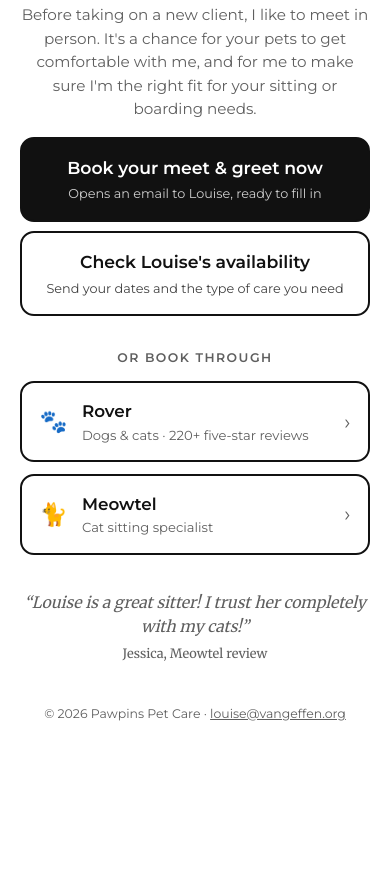
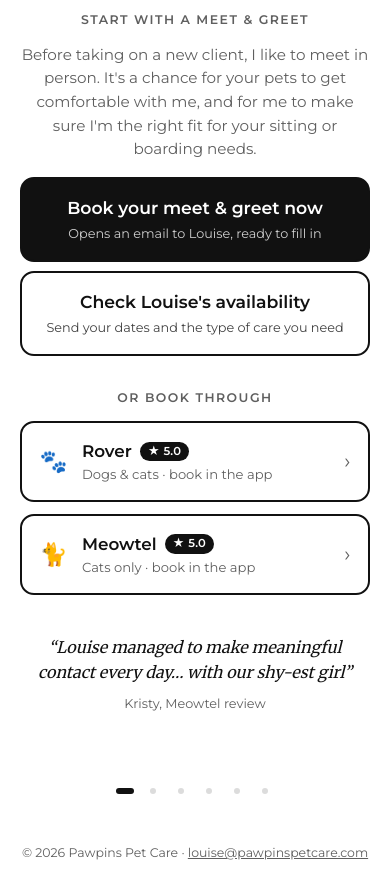
Before and after one commit to geffen/pawpinspetcare, a plain HTML site: page index.html in a window 390 px wide. Shown: the part 831-1726 px from the top of the page. Before the commit the page ends 1586 px from the top, so only its background shows below. Drawn offline with Linux system fonts and the light colour scheme.

Commit message:
Add reviews carousel, rating badges, favicon and copy updates
- Testimonials carousel on both pages (reviews.js): six client reviews
  from Rover and Meowtel, slow cross-fade, dots, swipe on phones, pauses
  on hover/focus/hidden tab, steady height, respects reduced motion
- "5.0" star badges on the Rover and Meowtel buttons with one-line
  subtitles so they don't wrap on phones
- Email switched to louise@pawpinspetcare.com everywhere
- Favicon cropped to the cat's head from the logo (favicon.ico,
  favicon-32.png); full logo as the Apple touch icon
- Intro mentions she is fully insured; "Insured" highlight added
- "Kenmore, WA" bolded in the tagline

Co-Authored-By: Claude Opus 5.5 <noreply@anthropic.com>

```diff
--- a/index.html
+++ b/index.html
@@ -14,8 +14,9 @@
   <meta property="og:url" content="https://www.pawpinspetcare.com/">
   <meta property="og:image" content="https://www.pawpinspetcare.com/icon.png">
 
-  <link rel="icon" href="icon.png">
-  <link rel="apple-touch-icon" href="icon.png">
+  <link rel="icon" href="favicon.ico" sizes="any">
+  <link rel="icon" href="favicon-32.png" type="image/png" sizes="32x32">
+  <link rel="apple-touch-icon" href="apple-touch-icon.png">
   <link rel="preconnect" href="https://fonts.googleapis.com">
   <link rel="preconnect" href="https://fonts.gstatic.com" crossorigin>
   <link href="https://fonts.googleapis.com/css2?family=Merriweather:wght@400;700&family=Montserrat:wght@400;500;600&display=swap" rel="stylesheet">
@@ -28,8 +29,8 @@
     "founder": { "@type": "Person", "name": "Louise Van Geffen" },
     "url": "https://www.pawpinspetcare.com/",
     "logo": "https://www.pawpinspetcare.com/icon.png",
-    "email": "louise@vangeffen.org",
-    "description": "In-home cat and pet sitting with over 15 years of professional experience.",
+    "email": "louise@pawpinspetcare.com",
+    "description": "Insured, in-home cat and pet sitting with over 15 years of professional experience.",
     "address": { "@type": "PostalAddress", "addressLocality": "Kenmore", "addressRegion": "WA", "postalCode": "98028", "addressCountry": "US" },
     "areaServed": ["Kenmore", "Bothell", "Kirkland", "Redmond", "Woodinville"],
     "sameAs": [
@@ -48,12 +49,12 @@
       <img class="logo" src="logo.png" width="881" height="1422"
            alt="Pawpins Pet Care logo: a cat holding an umbrella, with a kitten">
       <p class="name">Louise Van Geffen</p>
-      <p class="tagline">Gentle, loving, reliable care · Kenmore, WA</p>
+      <p class="tagline">Gentle, loving, reliable care · <strong>Kenmore, WA</strong></p>
     </header>
 
     <p class="blurb">
-      Hi, I'm <strong>Louise</strong>. I've been a professional pet carer for
-      over 15 years and I'm happiest with shy or nervous kitties. I go at
+      Hi, I'm <strong>Louise</strong>, a fully insured professional pet carer with
+      over 15 years of experience. I'm happiest with shy or nervous kitties. I go at
       your pet's pace, whether that's play, cuddles, or quiet company, and
       I'm comfortable with medications from pills and drops to injections and
       sub-Q fluids. You'll get a photo update every visit.
@@ -61,6 +62,7 @@
 
     <ul class="facts" aria-label="Highlights">
       <li>15+ years experience</li>
+      <li>Insured</li>
       <li>Background-checked</li>
       <li>Medications &amp; injections</li>
       <li>Kenmore · Bothell · Kirkland · Redmond · Woodinville</li>
@@ -75,12 +77,12 @@
       </p>
       <div class="cta-buttons">
         <a class="cta-btn primary" data-mail="meet"
-           href="mailto:louise@vangeffen.org?subject=Meet%20%26%20greet%20request">
+           href="mailto:louise@pawpinspetcare.com?subject=Meet%20%26%20greet%20request">
           Book your meet &amp; greet now
           <small>Opens an email to Louise, ready to fill in</small>
         </a>
         <a class="cta-btn secondary" data-mail="availability"
-           href="mailto:louise@vangeffen.org?subject=Checking%20your%20availability">
+           href="mailto:louise@pawpinspetcare.com?subject=Checking%20your%20availability">
           Check Louise's availability
           <small>Send your dates and the type of care you need</small>
         </a>
@@ -92,29 +94,29 @@
       <div class="links">
         <a class="btn rover" href="https://www.rover.com/members/louise-v-let-me-take-care-of-your-fur-baby/" rel="noopener">
           <span class="icon" aria-hidden="true">🐾</span>
-          <span><span class="label">Rover</span><span class="sub">Dogs &amp; cats · 220+ five-star reviews</span></span>
+          <span><span class="label">Rover <span class="badge" title="5-star rating">★ 5.0</span></span><span class="sub">Dogs &amp; cats · book in the app</span></span>
           <span class="arrow" aria-hidden="true">›</span>
         </a>
         <a class="btn meowtel" href="https://meowtel.com/cat-sitters/WA/kenmore/gentle-loving-and-reliable-cat-care" rel="noopener">
           <span class="icon" aria-hidden="true">🐈</span>
-          <span><span class="label">Meowtel</span><span class="sub">Cat sitting specialist</span></span>
+          <span><span class="label">Meowtel <span class="badge" title="5-star rating">★ 5.0</span></span><span class="sub">Cats only · book in the app</span></span>
           <span class="arrow" aria-hidden="true">›</span>
         </a>
         <!-- To add a text/call button, copy a block above and use href="sms:+1XXXXXXXXXX" or "tel:+1XXXXXXXXXX" -->
       </div>
     </section>
 
-    <blockquote class="quote">
-      “Louise is a great sitter! I trust her completely with my cats!”
-      <cite>Jessica, Meowtel review</cite>
-    </blockquote>
+    <section class="reviews" data-reviews aria-label="Client reviews">
+      <figure class="review is-active"><blockquote>“Louise is a great sitter! I trust her completely with my cats!”</blockquote><figcaption>Jessica, Meowtel review</figcaption></figure>
+    </section>
 
     <footer>
       © <span id="y">2026</span> Pawpins Pet Care ·
-      <a href="mailto:louise@vangeffen.org" style="color: inherit">louise@vangeffen.org</a>
+      <a href="mailto:louise@pawpinspetcare.com" style="color: inherit">louise@pawpinspetcare.com</a>
     </footer>
   </main>
   <script src="mail.js"></script>
+  <script src="reviews.js"></script>
   <script>document.getElementById('y').textContent = new Date().getFullYear();</script>
 </body>
 </html>
--- a/mail.js
+++ b/mail.js
@@ -1,7 +1,7 @@
 // Builds the pre-filled emails behind the meet & greet and availability buttons.
 // Each link has a plain mailto: fallback in its href; this fills in subject and body.
 (function () {
-  var TO = 'louise@vangeffen.org';
+  var TO = 'louise@pawpinspetcare.com';
   var TEMPLATES = {
     meet: {
       subject: 'Meet & greet request',
--- /dev/null
+++ b/reviews.js
@@ -0,0 +1,100 @@
+// Testimonials carousel, shared by the home page and the card page (/hi/).
+// To change the reviews, edit this list. Keep each quote short (one or two
+// sentences) so slides stay a similar height. Order = display order.
+// Order alternates sites and topics: shy cats, first-timers, medication, dogs, sick pets, repeat clients.
+var REVIEWS = [
+  { quote: 'Louise managed to make meaningful contact every day… with our shy-est girl', name: 'Kristy', source: 'Meowtel' },
+  { quote: 'This was my first time hiring a sitter for my boy… thank you for putting my mind at ease!', name: 'Hope G.', source: 'Rover' },
+  { quote: 'Lou was able to consistently administer the medication(s), keep our kitties comfortable, give them tons of playtime, and send us loads of updates!', name: 'Sarah', source: 'Meowtel' },
+  { quote: 'This is the second time we’ve left our sweet pup with Louise… Remy looks forward to seeing her again soon!!', name: 'Catherine D.', source: 'Rover' },
+  { quote: 'Louise was incredibly helpful in dealing with our sick cat while we were away… We will absolutely hire her again.', name: 'Kimberley', source: 'Meowtel' },
+  { quote: 'Louise is a great sitter! I trust her completely with my cats!', name: 'Jessica', source: 'Meowtel' }
+];
+
+(function () {
+  var root = document.querySelector('[data-reviews]');
+  if (!root || !REVIEWS.length) return;
+
+  var INTERVAL = 6000;
+  var reduceMotion = window.matchMedia('(prefers-reduced-motion: reduce)').matches;
+
+  // Build slides
+  var track = document.createElement('div');
+  track.className = 'reviews-track';
+  track.setAttribute('aria-live', 'off');
+  REVIEWS.forEach(function (r, i) {
+    var fig = document.createElement('figure');
+    fig.className = 'review' + (i === 0 ? ' is-active' : '');
+    fig.setAttribute('role', 'group');
+    fig.setAttribute('aria-roledescription', 'slide');
+    fig.setAttribute('aria-label', (i + 1) + ' of ' + REVIEWS.length);
+    if (i !== 0) fig.setAttribute('aria-hidden', 'true');
+    var q = document.createElement('blockquote');
+    q.textContent = '“' + r.quote + '”';
+    var c = document.createElement('figcaption');
+    c.textContent = r.name + (r.source ? ', ' + r.source + ' review' : '');
+    fig.appendChild(q); fig.appendChild(c);
+    track.appendChild(fig);
+  });
+
+  root.innerHTML = '';
+  root.setAttribute('role', 'region');
+  root.setAttribute('aria-roledescription', 'carousel');
+  root.setAttribute('aria-label', 'Client reviews');
+  root.appendChild(track);
+
+  var slides = track.children;
+  if (slides.length < 2) return; // one review: no dots, no rotation
+
+  // Dots
+  var dots = document.createElement('div');
+  dots.className = 'reviews-dots';
+  for (var i = 0; i < slides.length; i++) {
+    var b = document.createElement('button');
+    b.type = 'button';
+    b.setAttribute('aria-label', 'Show review ' + (i + 1));
+    if (i === 0) b.setAttribute('aria-current', 'true');
+    b.addEventListener('click', (function (n) { return function () { go(n); restart(); }; })(i));
+    dots.appendChild(b);
+  }
+  root.appendChild(dots);
+
+  var current = 0, timer = null, paused = false;
+
+  function go(n) {
+    n = (n + slides.length) % slides.length;
+    if (n === current) return;
+    slides[current].classList.remove('is-active');
+    slides[current].setAttribute('aria-hidden', 'true');
+    dots.children[current].removeAttribute('aria-current');
+    current = n;
+    slides[current].classList.add('is-active');
+    slides[current].removeAttribute('aria-hidden');
+    dots.children[current].setAttribute('aria-current', 'true');
+  }
+  function start() {
+    if (reduceMotion || paused || timer) return;
+    timer = setInterval(function () { go(current + 1); }, INTERVAL);
+  }
+  function stop() { clearInterval(timer); timer = null; }
+  function restart() { stop(); start(); }
+
+  // Pause while someone is reading, hovering, focused inside, or the tab is hidden
+  root.addEventListener('mouseenter', function () { paused = true; stop(); });
+  root.addEventListener('mouseleave', function () { paused = false; start(); });
+  root.addEventListener('focusin', function () { paused = true; stop(); track.setAttribute('aria-live', 'polite'); });
+  root.addEventListener('focusout', function () { paused = false; start(); track.setAttribute('aria-live', 'off'); });
+  document.addEventListener('visibilitychange', function () { document.hidden ? stop() : start(); });
+
+  // Swipe on phones
+  var x0 = null;
+  track.addEventListener('touchstart', function (e) { x0 = e.touches[0].clientX; }, { passive: true });
+  track.addEventListener('touchend', function (e) {
+    if (x0 === null) return;
+    var dx = e.changedTouches[0].clientX - x0;
+    if (Math.abs(dx) > 40) { go(current + (dx < 0 ? 1 : -1)); restart(); }
+    x0 = null;
+  });
+
+  start();
+})();
--- a/style.css
+++ b/style.css
@@ -178,3 +178,56 @@ footer {
 .cta-btn.secondary:hover, .cta-btn.secondary:focus-visible { background: #f3f3f3; outline: none; }
 .cta-btn:focus-visible { box-shadow: 0 0 0 3px #fff, 0 0 0 5px var(--ink); }
 .or { font-size: .78rem; text-transform: uppercase; letter-spacing: .12em; color: var(--muted); margin: 0 0 .85rem; }
+
+/* ---- Rating badge on booking buttons ---- */
+.btn > span:not(.icon):not(.arrow) { min-width: 0; }
+.btn .label { display: flex; align-items: center; gap: .5rem; }
+.btn .sub { white-space: nowrap; overflow: hidden; text-overflow: ellipsis; }
+.badge {
+  display: inline-flex; align-items: center;
+  font-size: .72rem; font-weight: 600; letter-spacing: .02em;
+  line-height: 1;
+  color: #fff; background: var(--ink);
+  border-radius: 999px;
+  padding: .25rem .5rem;
+}
+.btn:hover .badge, .btn:focus-visible .badge { color: var(--ink); background: #fff; }
+
+/* ---- Reviews carousel ---- */
+.reviews { margin: 2.5rem 0 0; }
+.reviews-track { display: grid; }               /* all slides share one cell: height = tallest, no jumping */
+.review {
+  grid-area: 1 / 1;
+  margin: 0;
+  opacity: 0;
+  transform: translateY(6px);
+  transition: opacity .7s ease, transform .7s ease;
+  pointer-events: none;
+}
+.review.is-active { opacity: 1; transform: none; pointer-events: auto; }
+.review blockquote {
+  font-family: var(--serif);
+  font-style: italic;
+  font-size: 1rem;
+  line-height: 1.6;
+  color: var(--ink);
+  text-wrap: balance;
+}
+.review figcaption { font-size: .8rem; color: var(--muted); margin-top: .5rem; }
+.reviews-dots { display: flex; justify-content: center; gap: .25rem; margin-top: .9rem; }
+.reviews-dots button {
+  width: 24px; height: 24px;               /* comfortable tap target */
+  border: 0; padding: 0; background: none; cursor: pointer;
+  display: grid; place-items: center;
+}
+.reviews-dots button::before {
+  content: ""; width: 6px; height: 6px; border-radius: 999px;
+  background: var(--line);
+  transition: width .3s ease, background .3s ease;
+}
+.reviews-dots button[aria-current="true"]::before { width: 18px; background: var(--ink); }
+.reviews-dots button:focus-visible { outline: 2px solid var(--ink); outline-offset: 1px; border-radius: 6px; }
+@media (prefers-reduced-motion: reduce) {
+  .review, .reviews-dots button::before { transition: none; transform: none; }
+}
+.tagline strong { color: var(--ink); font-weight: 600; }
```
Also changed, not shown: hi/index.html (+13 -7 lines), apple-touch-icon.png (added), favicon-32.png (added), favicon.ico (added), 1 other file.
